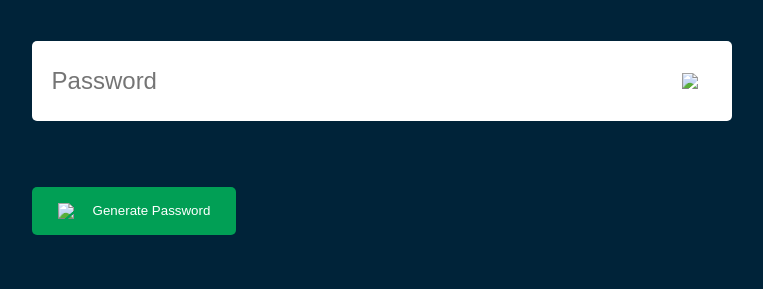
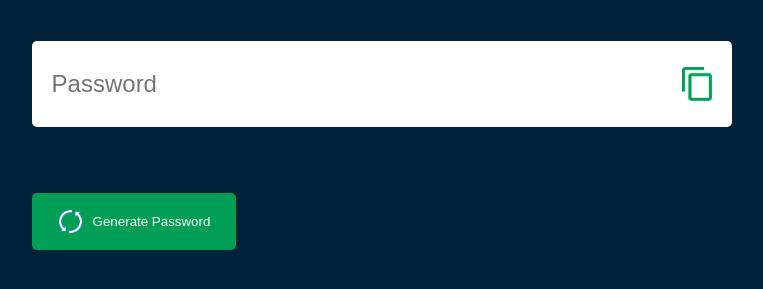
Before and after one commit to shadikhasan/JS-DOM, a plain HTML site: page index.html in a window 1280 px wide. Shown: the part 267-556 px from the top of the page, without its empty margins (122-885 px from the left). Drawn offline with Linux system fonts and the light colour scheme.

Commit message:
Update index.html

```diff
--- a/index.html
+++ b/index.html
@@ -14,10 +14,10 @@
         <span class="tooltip">Copied</span>
         <div class="display">
             <input type="text" id="password" placeholder="Password">
-            <img class="copyImage" src="images\copy.png" onclick="copyPassword()">
+            <img class="copyImage" src="copy.png" onclick="copyPassword()">
         </div>
         <br><br>
-        <button onclick="createPassword()"><img src="images/generate.png">Generate Password</button>
+        <button onclick="createPassword()"><img src="generate.png">Generate Password</button>
 
      </div>
 
```
